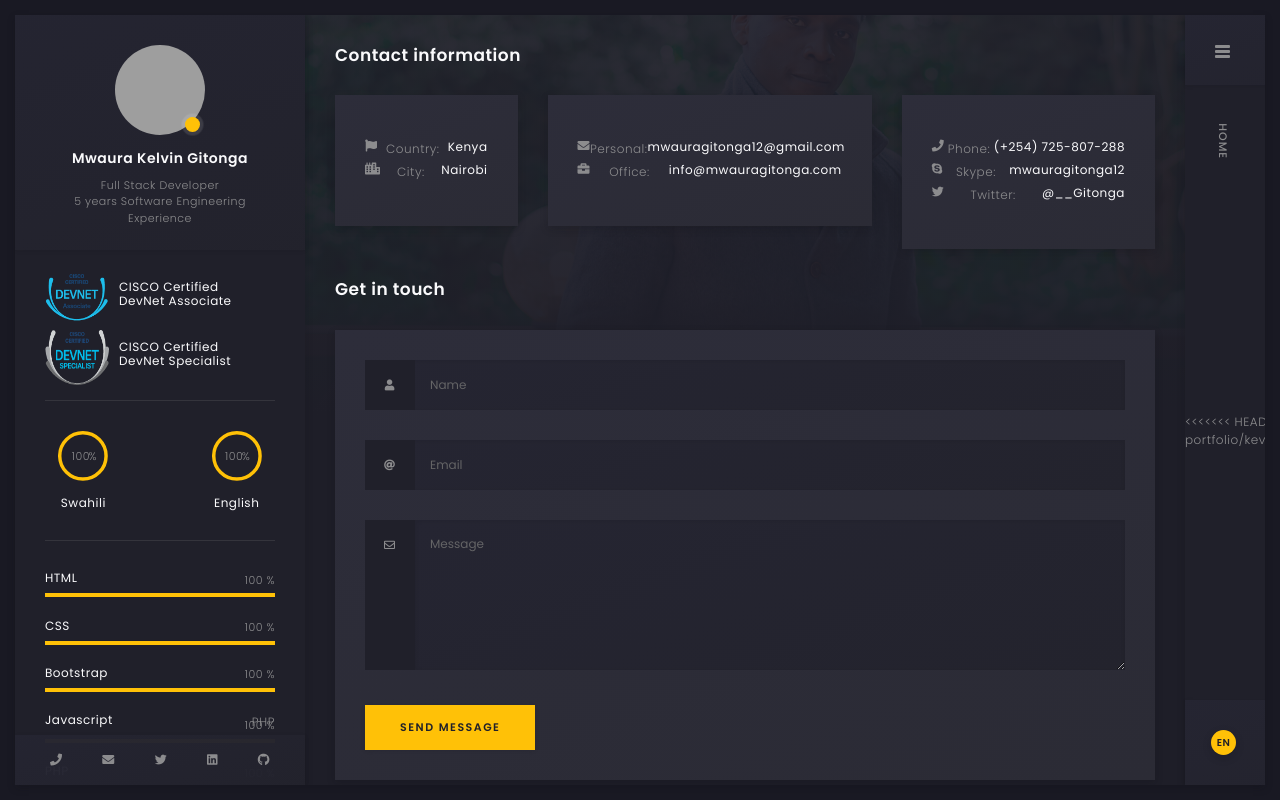
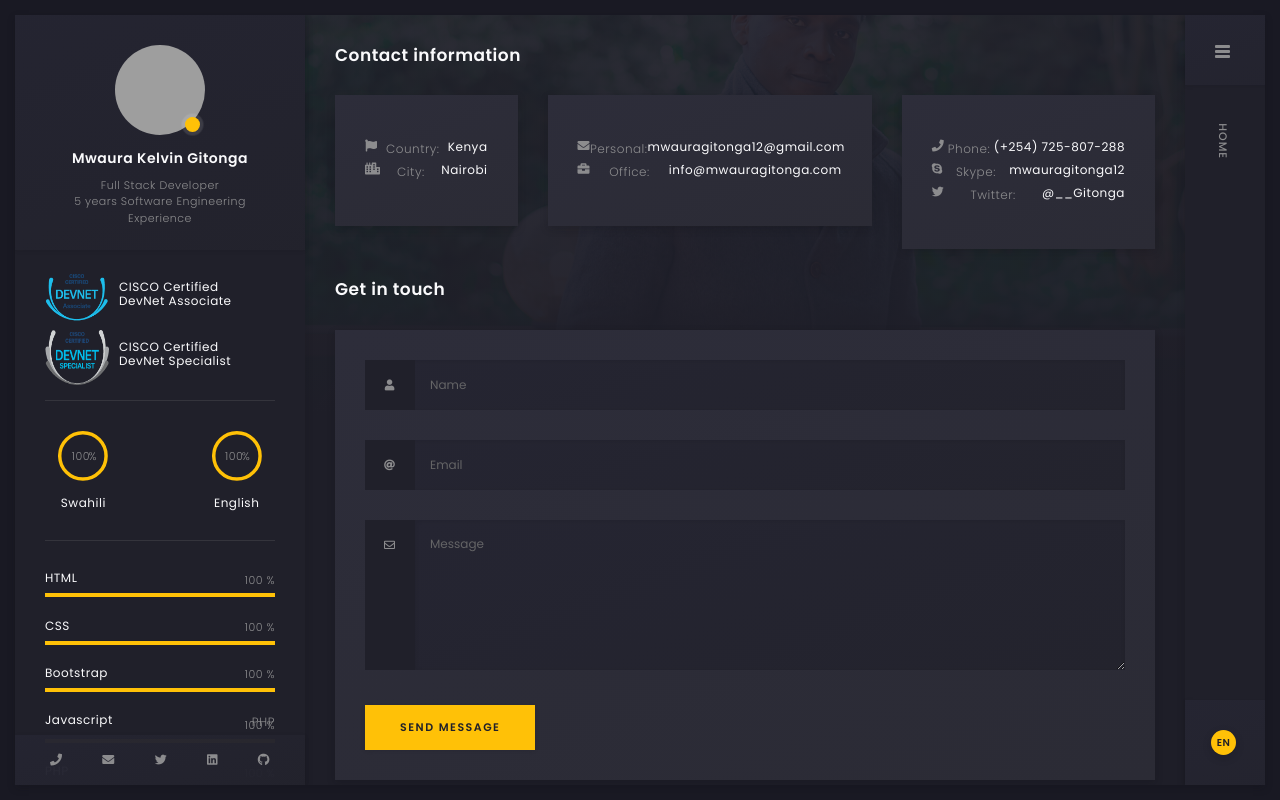
Before and after one commit to OnesOrZeros/portfolio, a CodeIgniter app: page /portfolio/index.php/home/contact in a window 1280 px wide. Run offline with CodeIgniter, Linux system fonts and the light colour scheme; some libraries are stand-ins or nearby versions; grey boxes are pictures that could not be loaded.

Commit message:
services

```diff
--- a/application/views/templates/footer.php
+++ b/application/views/templates/footer.php
@@ -64,15 +64,7 @@
                   <li class="menu-item"><a href="<?php echo base_url(); ?>history">History</a></li>
                   <!-- menu item -->
                   <li class="menu-item"><a href="<?php echo base_url(); ?>contact">Contact</a></li>
-<<<<<<< HEAD
 
-=======
-                  <!-- menu item -->
-
-                  <!-- menu item
-                  <li class="menu-item"><a href="<?php echo base_url(); ?>onepage" target="_blank">Onepage</a></li>
-                  -->
->>>>>>> portfolio/kevo
                 </ul>
                 <!-- menu list end -->
               </nav>
```
